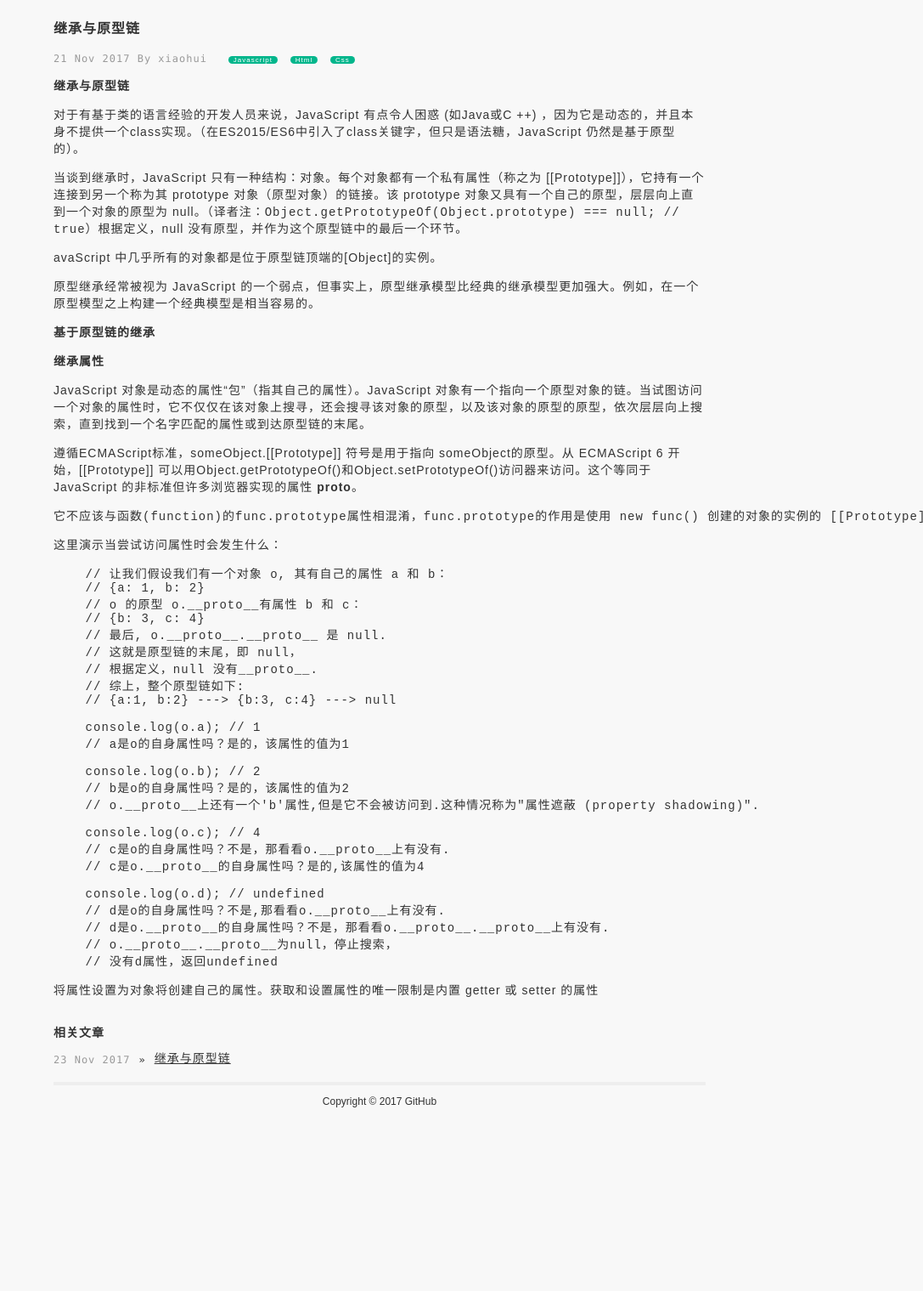
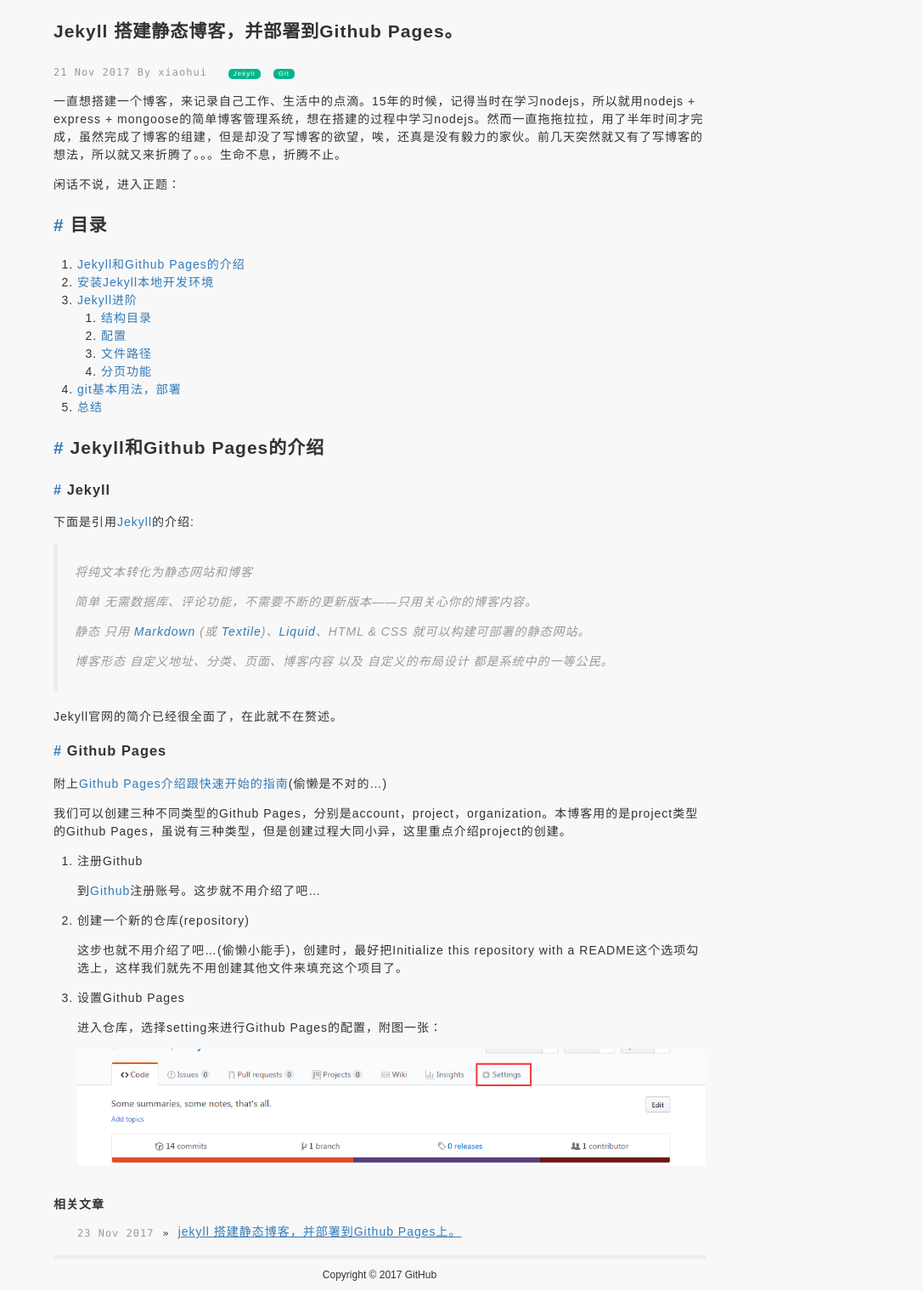
Before and after one commit to lou920217/Diary, a Jekyll site: the page built from _posts/summaries/2017-11-21-test.md, in a window 1280 px wide. Shown: the whole page at 85% size, without its empty margins (193-1280 px from the left). Built offline with Jekyll 4.4.1, drawn with Linux system fonts in a browser that asks for light colours; nearby versions of some CDN libraries; a style sheet for code colours, icons or effects is not loaded; before the commit the page ends 1315 px from its top, so only the background shows below that.

Commit message:
发布博客

````diff
--- a/_includes/related.html
+++ b/_includes/related.html
@@ -1,5 +1,5 @@
 <div class="related-posts">
-    <h3>相关文章</h3>
+    <h4>相关文章</h4>
     <ul class="post-list">
         {% for post in site.related_posts limit:3 %}
         <li>
--- a/_posts/notes/2017-11-23-test.md
+++ b/_posts/notes/2017-11-23-test.md
@@ -1,6 +1,6 @@
 ---
 layout: post
-title: 继承与原型链
+title: jekyll 搭建静态博客，并部署到Github Pages上。
 category: notes
 tags: [Javascript, Html, Css]
 ---
--- a/_posts/summaries/2017-11-21-test.md
+++ b/_posts/summaries/2017-11-21-test.md
@@ -1,59 +1,56 @@
 ---
 layout: post
-title: 继承与原型链
+title: Jekyll 搭建静态博客，并部署到Github Pages。
 category: summaries
-tags: [Javascript, Html, Css]
+tags: [Jekyll, Git]
 ---
-## 继承与原型链
+一直想搭建一个博客，来记录自己工作、生活中的点滴。15年的时候，记得当时在学习nodejs，所以就用nodejs + express + mongoose的简单博客管理系统，想在搭建的过程中学习nodejs。然而一直拖拖拉拉，用了半年时间才完成，虽然完成了博客的组建，但是却没了写博客的欲望，唉，还真是没有毅力的家伙。前几天突然就又有了写博客的想法，所以就又来折腾了。。。生命不息，折腾不止。
 
-对于有基于类的语言经验的开发人员来说，JavaScript 有点令人困惑 (如Java或C ++) ，因为它是动态的，并且本身不提供一个class实现。（在ES2015/ES6中引入了class关键字，但只是语法糖，JavaScript 仍然是基于原型的）。
+闲话不说，进入正题：
 
-当谈到继承时，JavaScript 只有一种结构：对象。每个对象都有一个私有属性（称之为 [[Prototype]]），它持有一个连接到另一个称为其 prototype 对象（原型对象）的链接。该 prototype 对象又具有一个自己的原型，层层向上直到一个对象的原型为 null。（译者注：```Object.getPrototypeOf(Object.prototype) === null; // true```）根据定义，null 没有原型，并作为这个原型链中的最后一个环节。
+## [#](#section) <span id="section">目录</span>
+1. [Jekyll和Github Pages的介绍](#section1)
+2. [安装Jekyll本地开发环境](#section2)
+3. [Jekyll进阶](#section3)
+    1. [结构目录](#section3.1)
+    2. [配置](#section3.2)
+    3. [文件路径](#section3.3)
+    4. [分页功能](#section3.4)
+4. [git基本用法，部署](#section4)
+5. [总结](#section5)
 
-avaScript 中几乎所有的对象都是位于原型链顶端的[Object]的实例。
+## [#](#section1) <span id="section1">Jekyll和Github Pages的介绍</span>
 
-原型继承经常被视为 JavaScript 的一个弱点，但事实上，原型继承模型比经典的继承模型更加强大。例如，在一个原型模型之上构建一个经典模型是相当容易的。
+### [#]() Jekyll
 
-### 基于原型链的继承
-#### 继承属性
+下面是引用[Jekyll](http://jekyll.com.cn/)的介绍:
 
-JavaScript 对象是动态的属性“包”（指其自己的属性）。JavaScript 对象有一个指向一个原型对象的链。当试图访问一个对象的属性时，它不仅仅在该对象上搜寻，还会搜寻该对象的原型，以及该对象的原型的原型，依次层层向上搜索，直到找到一个名字匹配的属性或到达原型链的末尾。
+> 将纯文本转化为静态网站和博客
+>
+> 简单 无需数据库、评论功能，不需要不断的更新版本——只用关心你的博客内容。
+>
+> 静态 只用 [Markdown](http://daringfireball.net/projects/markdown/) (或 [Textile](http://textile.sitemonks.com/))、[Liquid](http://wiki.shopify.com/Liquid)、HTML & CSS 就可以构建可部署的静态网站。
+>
+> 博客形态 自定义地址、分类、页面、博客内容 以及 自定义的布局设计 都是系统中的一等公民。
 
-遵循ECMAScript标准，someObject.[[Prototype]] 符号是用于指向 someObject的原型。从 ECMAScript 6 开始，[[Prototype]] 可以用Object.getPrototypeOf()和Object.setPrototypeOf()访问器来访问。这个等同于 JavaScript 的非标准但许多浏览器实现的属性 __proto__。
+Jekyll官网的简介已经很全面了，在此就不在赘述。
 
-```
-它不应该与函数(function)的func.prototype属性相混淆，func.prototype的作用是使用 new func() 创建的对象的实例的 [[Prototype]]。Object.prototype属性表示Object的原型对象。
-```
+### [#]() Github Pages
 
-这里演示当尝试访问属性时会发生什么：
+附上[Github Pages介绍跟快速开始的指南](https://pages.github.com/)(偷懒是不对的...)
 
-```
-    // 让我们假设我们有一个对象 o, 其有自己的属性 a 和 b：
-    // {a: 1, b: 2}
-    // o 的原型 o.__proto__有属性 b 和 c：
-    // {b: 3, c: 4}
-    // 最后, o.__proto__.__proto__ 是 null.
-    // 这就是原型链的末尾，即 null，
-    // 根据定义，null 没有__proto__.
-    // 综上，整个原型链如下:
-    // {a:1, b:2} ---> {b:3, c:4} ---> null
+我们可以创建三种不同类型的Github Pages，分别是account，project，organization。本博客用的是project类型的Github Pages，虽说有三种类型，但是创建过程大同小异，这里重点介绍project的创建。
 
-    console.log(o.a); // 1
-    // a是o的自身属性吗？是的，该属性的值为1
+1. 注册Github
 
-    console.log(o.b); // 2
-    // b是o的自身属性吗？是的，该属性的值为2
-    // o.__proto__上还有一个'b'属性,但是它不会被访问到.这种情况称为"属性遮蔽 (property shadowing)".
+    到[Github](https://github.com/)注册账号。这步就不用介绍了吧...
 
-    console.log(o.c); // 4
-    // c是o的自身属性吗？不是，那看看o.__proto__上有没有.
-    // c是o.__proto__的自身属性吗？是的,该属性的值为4
+2. 创建一个新的仓库(repository)
 
-    console.log(o.d); // undefined
-    // d是o的自身属性吗？不是,那看看o.__proto__上有没有.
-    // d是o.__proto__的自身属性吗？不是，那看看o.__proto__.__proto__上有没有.
-    // o.__proto__.__proto__为null，停止搜索，
-    // 没有d属性，返回undefined
-```
+    这步也就不用介绍了吧...(偷懒小能手)，创建时，最好把Initialize this repository with a README这个选项勾选上，这样我们就先不用创建其他文件来填充这个项目了。
 
-将属性设置为对象将创建自己的属性。获取和设置属性的唯一限制是内置 getter 或 setter 的属性
+3. 设置Github Pages
+
+    进入仓库，选择setting来进行Github Pages的配置，附图一张：
+
+    [![setting](/assets/images/Jekyll_blog/setting.png '配置Github Pages')](/assets/images/Jekyll_blog/setting.png)
--- a/assets/css/main.css
+++ b/assets/css/main.css
@@ -31,7 +31,7 @@ i{
     font-style: normal;
 }
 h1, h2, h3, h4, h5, h6{
-    font-size: 100%;
+    /* font-size: 100%; */
     margin: 1em 0;
 }
 .layout{
@@ -127,15 +127,32 @@ i.tag{
 }
 
 .content-style .title{
-    font-size: 16px;
+    font-size: 1.5em;
 }
 p{
     margin: 1em 0;
 }
 
 .content-style{
+    line-height: 1.5;
     letter-spacing: 1px;
     word-wrap: break-word;
+}
+.content-style a{
+    color: #337ab7;
+}
+.content-style ul, .content-style ol{
+    margin-left: 2em;
+}
+.content-style blockquote{
+    padding: 10px 20px;
+    margin: 0 0 20px;
+    border-left: 5px solid #eee;
+    color: #999;
+    font-style: italic;
+}
+.content-style img{
+    max-width: 100%;
 }
 
 .about-page{
````
Also changed, not shown: assets/images/Jekyll_blog/setting.png (added).
